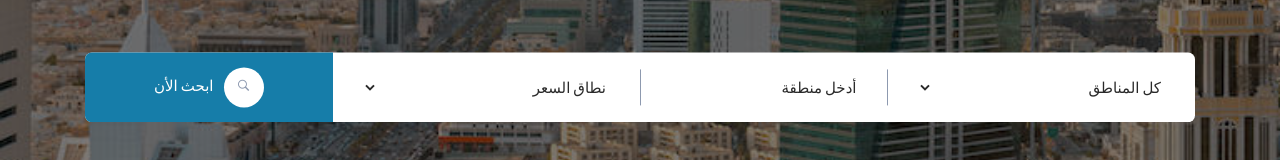
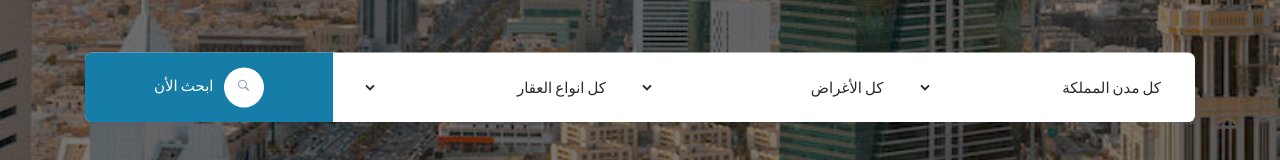
Before and after one commit to Motawe3a/Acacia, a plain HTML site: page index_ar.html in a window 1280 px wide. Shown: the part 456-616 px from the top of the page. Drawn offline with Linux system fonts and the light colour scheme; some packages are replaced by stand-ins of ours; files whose address does not match are found by name.

Commit message:
fix values

```diff
--- a/index_ar.html
+++ b/index_ar.html
@@ -138,7 +138,7 @@ End Fixed Navigation
 									<fieldset>
 										<select name="area" class="form-select" aria-label="Area" id="chooseCategory"
 											onchange="this.form.click()">
-											<option selected>كل المناطق</option>
+											<option selected>كل مدن المملكة</option>
 											<option value="الرياض">الرياض</option>
 											<option value="جدة">جدة</option>
 											<option value="المدينة">المدينة</option>
@@ -148,19 +148,24 @@ End Fixed Navigation
 								</div>
 								<div class="col-lg-3 align-self-center">
 									<fieldset>
-										<input type="address" name="address" class="searchText"
-											placeholder="أدخل منطقة" autocomplete="on" required>
+										<select name="area" class="form-select" aria-label="Area" id="chooseCategory2"
+											onchange="this.form.click()">
+											<option selected>كل الأغراض</option>
+											<option value="الأدخار">الأدخار</option>
+											<option value="الأستثمار">الأستثمار</option>
+											<option value="الإيجار">الإيجار</option>
+										</select>
 									</fieldset>
 								</div>
 								<div class="col-lg-3 align-self-center">
 									<fieldset>
 										<select name="price" class="form-select" aria-label="Default select example"
 											id="chooseCategory" onchange="this.form.click()">
-											<option selected>نطاق السعر</option>
-											<option value="$100 - $250">$100 - $250</option>
-											<option value="$250 - $500">$250 - $500</option>
-											<option value="$500 - $1000">$500 - $1,000</option>
-											<option value="$1000+">$1,000 أو اكثر</option>
+											<option selected>كل انواع العقار</option>
+											<option value="شقة">شقة</option>
+											<option value="تجاري">مبني تجاري</option>
+											<option value="سكني">مجمع سكني</option>
+											<option value="مستودعات">مجمع مستودعات</option>
 										</select>
 									</fieldset>
 								</div>
```
Also changed, not shown: index.html (+12 -7 lines).
